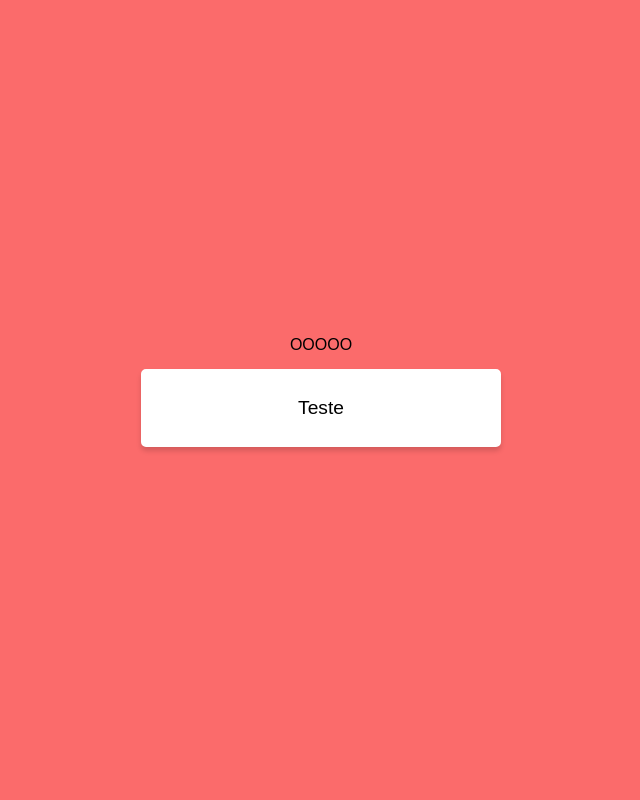
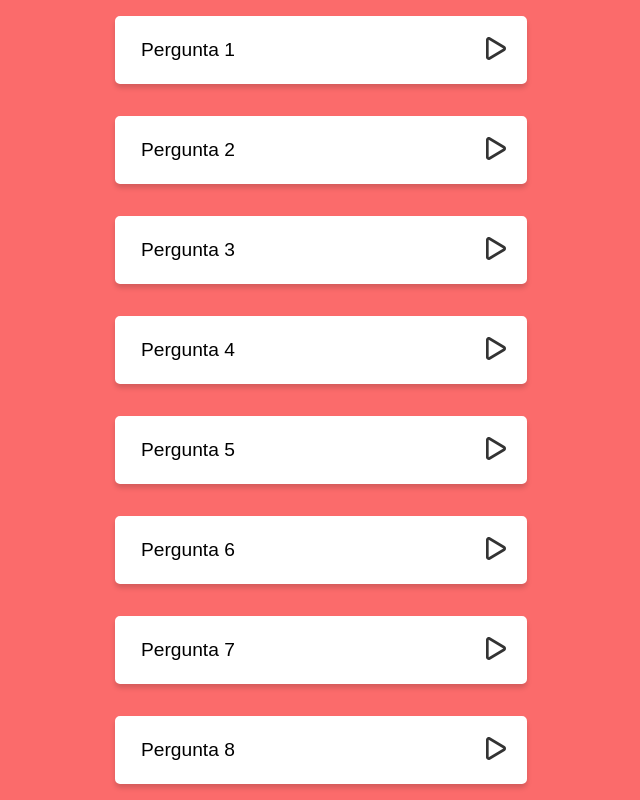
Before and after one commit to levymc/projeto9-zaprecall, a React (Vite) app: page / in a window 1280 px wide. Shown: the whole page, without its empty margins (319-959 px from the left). Built offline with nearby package versions, Linux system fonts and the light colour scheme; a web font is replaced by a local one.

Commit message:
colocando o icon de play

```diff
--- a/src/App.jsx
+++ b/src/App.jsx
@@ -1,6 +1,7 @@
 import { useState } from 'react';
 import styled, { createGlobalStyle } from 'styled-components';
 import Button from "./components/Button";
+import cards from './components/cards'
 
 function App() {
 
@@ -8,8 +9,7 @@ function App() {
     <>
       <GlobalStyle />
       <Container>
-        OOOOO
-        <Button />
+        <Button cards={cards}/>
       </Container>
     </>
   );
@@ -36,4 +36,5 @@ const Container = styled.div`
   flex-direction: column;
   align-items: center;
   justify-content: center;
+  overflow-y: auto;
 `;
--- a/src/components/Button.jsx
+++ b/src/components/Button.jsx
@@ -1,18 +1,25 @@
 import styled from 'styled-components';
-import cards from './cards'
+import play from '../assets/img/play.svg'
 
-export default function Button() {
+export default function Button(props) {
+
     let funcBtn1 = () => {
-        console.log(cards)
+        console.log(props.cards)
         alert("Oi")
     }
 
     return (
-        <SCButton onClick={funcBtn1}>Teste</SCButton>
+        props.cards.map((card, i) => (
+        <SCButton onClick={funcBtn1}>
+            <div>Pergunta {i+1}</div>
+            <SCCanto><img src={play} alt="" /></SCCanto>
+        </SCButton>
+
+        ))
     );
 }
 
-const SCButton = styled.button`
+const SCButton = styled.div`
     background: #FFFFFF;
     border: 2px solid #FFFFFF;
     border-radius: 3px;
@@ -25,4 +32,13 @@ const SCButton = styled.button`
     height: 4.0625em;
     box-shadow: 0px 4px 5px rgba(0, 0, 0, 0.15);
     border-radius: 5px;
+    display:flex;
+    align-items: center;
+    position: relative;
 `;
+
+const SCCanto = styled.section`
+    position: absolute;
+    bottom: middle;
+    right: 1em;
+`
```
Also changed, not shown: src/assets/img/play.svg (added).
